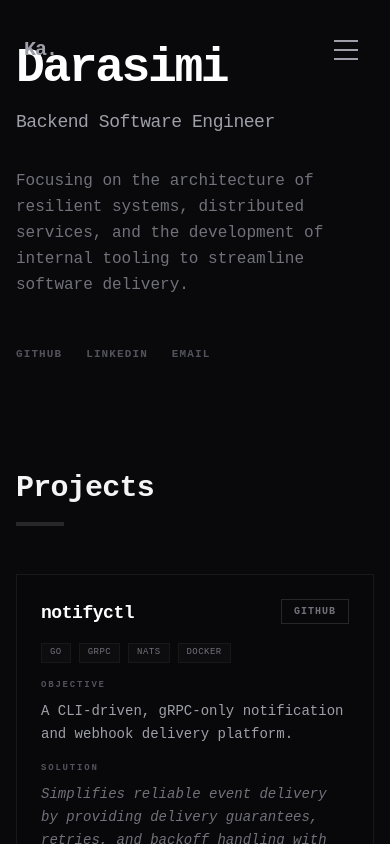
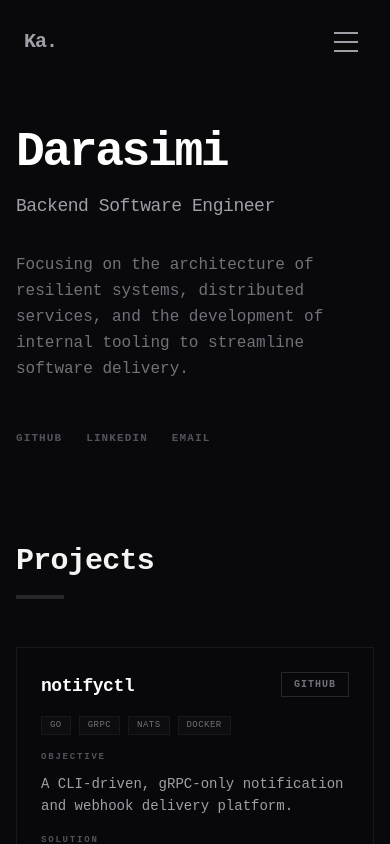
Before and after one commit to lupppig/lupppig.github.io, a React (Vite) app: page / in a window 390 px wide. Shown: the top 844 px of the page. Built offline with nearby package versions, Linux system fonts and the light colour scheme.

Commit message:
Fix mobile layout overlap and improve visibility

```diff
--- a/src/components/Navigation.tsx
+++ b/src/components/Navigation.tsx
@@ -17,12 +17,12 @@ export const Navigation: React.FC = () => {
 
 	return (
 		<nav
-			className={`fixed top-0 left-0 w-full z-50 transition-all duration-500 ${isScrolled || isMenuOpen ? 'py-4 glass border-b border-zinc-900/50' : 'py-8'
+			className={`fixed top-0 left-0 w-full z-50 transition-all duration-500 ${isScrolled || isMenuOpen ? 'py-4 glass border-b border-zinc-900/50' : 'py-6 md:py-8'
 				}`}
 		>
 			<div className="max-w-4xl mx-auto px-6 md:px-8 flex justify-between items-center text-zinc-400">
-				<div className="text-white font-bold tracking-tighter text-xl z-50">
-					<a href="#home" onClick={() => setIsMenuOpen(false)}>{initials}.</a>
+				<div className="text-white font-bold tracking-tighter text-xl z-50 relative">
+					<a href="#home" onClick={() => setIsMenuOpen(false)} className="hover:text-zinc-300 transition-colors">{initials}.</a>
 				</div>
 
 				{/* Mobile Menu Toggle */}
--- a/src/sections/Hero.tsx
+++ b/src/sections/Hero.tsx
@@ -4,7 +4,7 @@ import { personalInfo } from '../data/portfolio';
 
 export const Hero: React.FC = () => {
 	return (
-		<Section id="home" className="min-h-[50vh] flex items-center pt-8 bg-background">
+		<Section id="home" className="min-h-[50vh] flex items-center pt-32 md:pt-48 bg-background">
 			<Container>
 				<div className="max-w-2xl">
 					<h1 className="text-5xl md:text-7xl font-bold tracking-tighter text-white mb-4">
```
